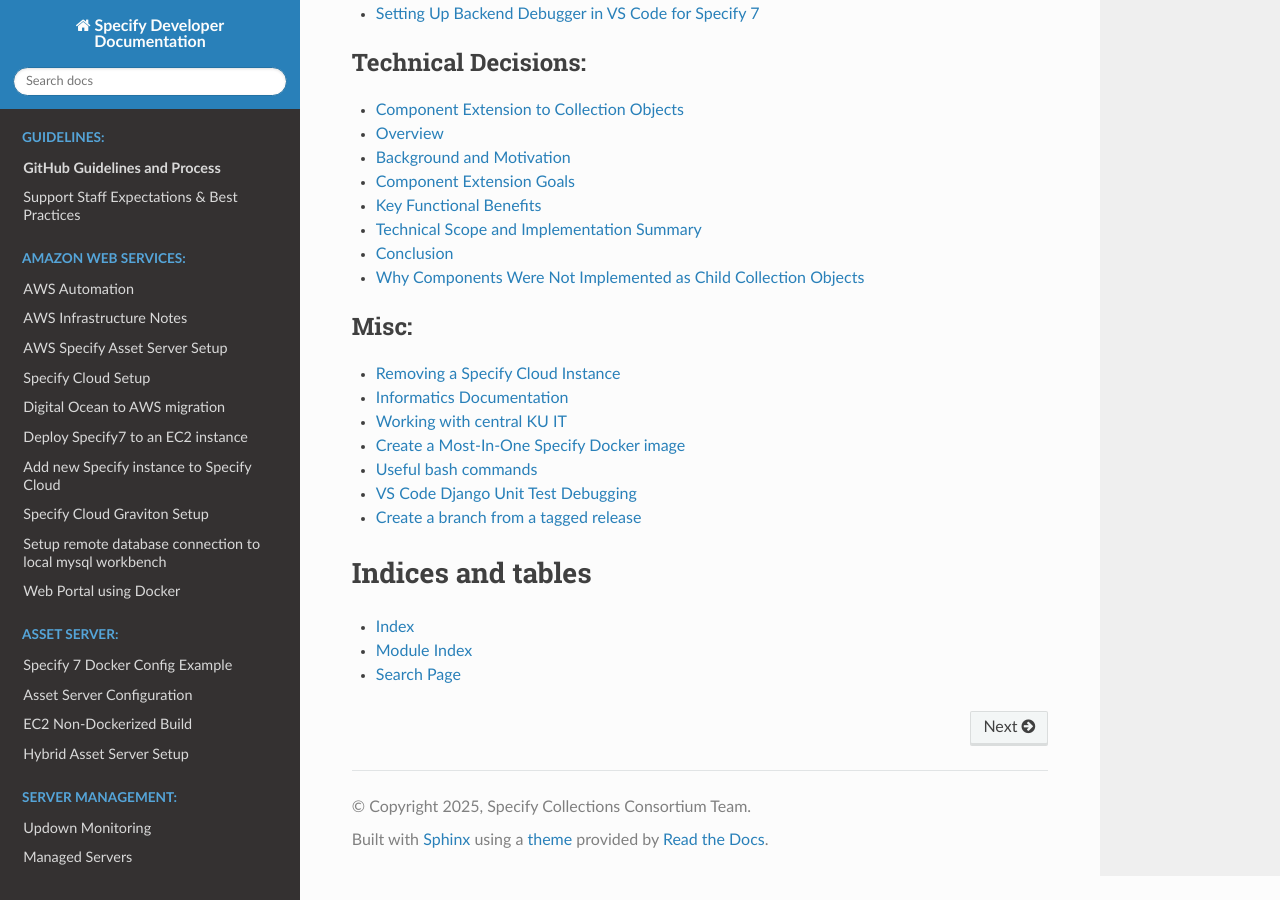
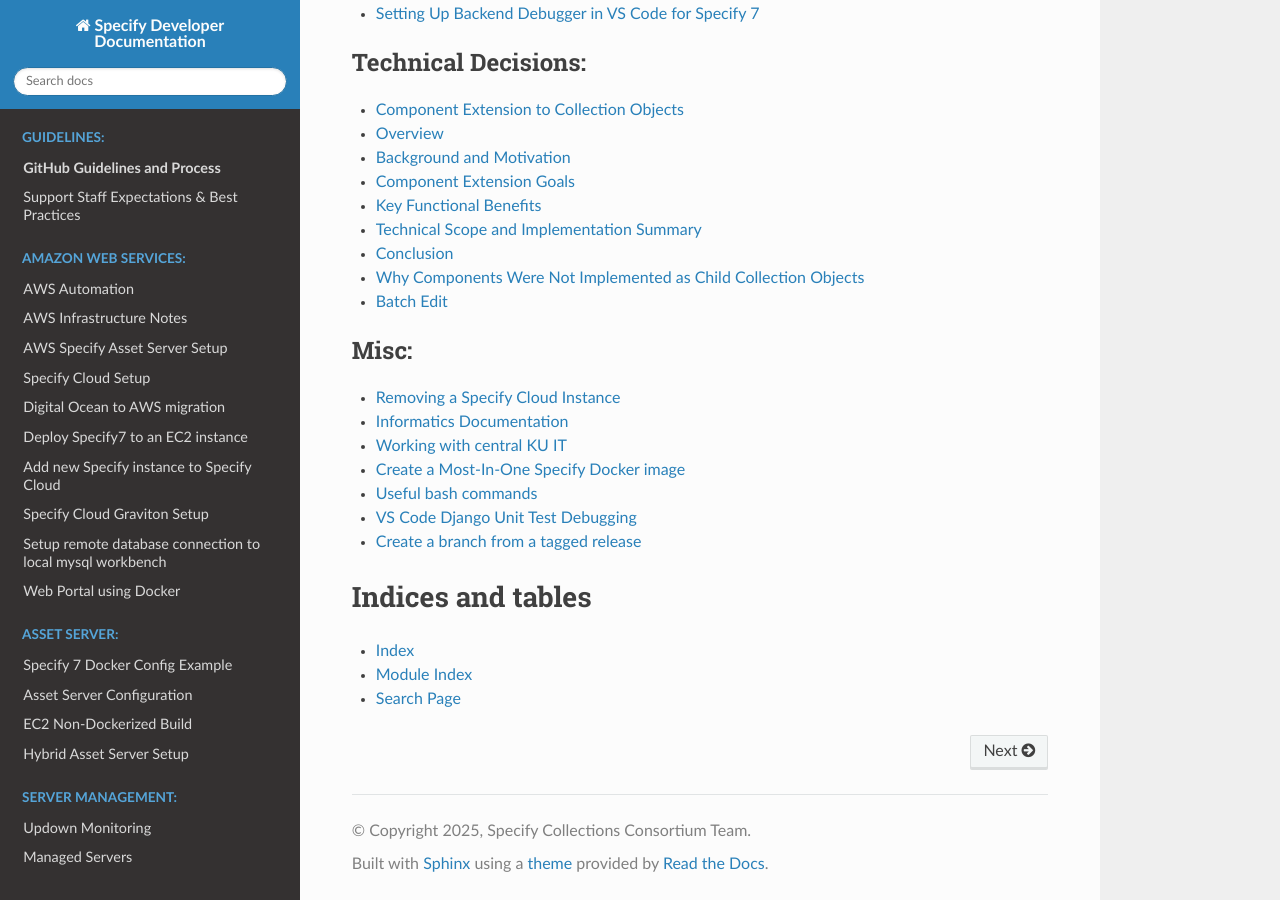
Before and after one commit to specify/specify.github.io, a Sphinx documentation site: the page built from sphinx/index.rst, in a window 1280 px wide and 900 px high, scrolled down 1982 px. Built offline with Sphinx 7.4.7 and the Read the Docs theme 3.1.0, drawn with Linux system fonts in a browser that asks for light colours.

Commit message:
Update index.rst

```diff
--- a/sphinx/index.rst
+++ b/sphinx/index.rst
@@ -97,6 +97,7 @@ Welcome to Specify Developer documentation!
    :caption: Technical Decisions:
 
    technical_decisions/component_extension
+   technical_decisions/batch_edit
 
 .. toctree::
    :maxdepth: 1
```
